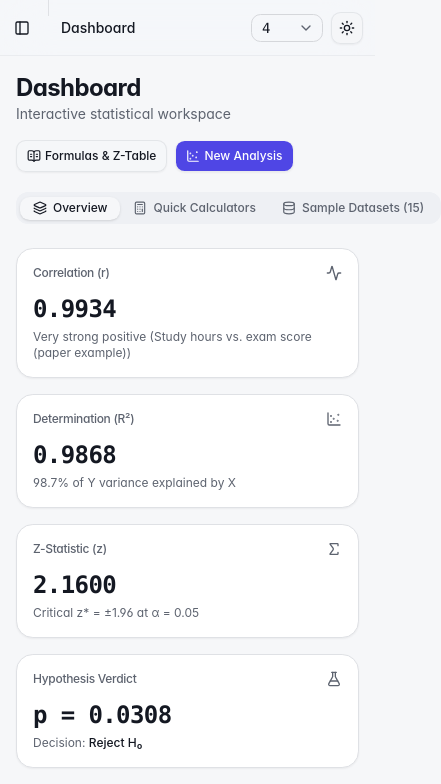
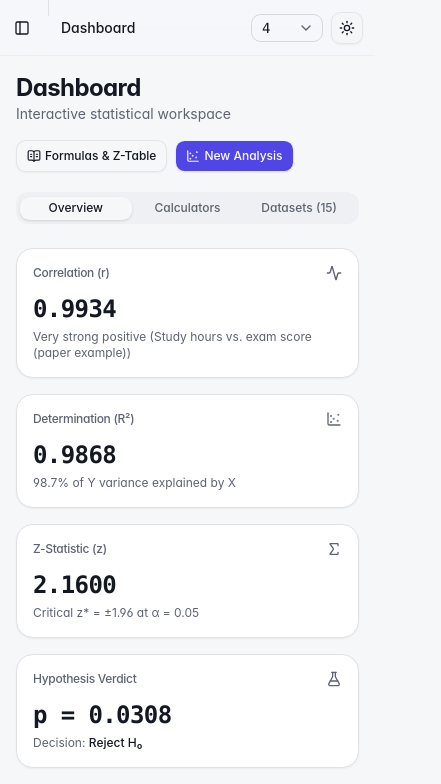
Before and after one commit to luxmoncoeur/ADVSTAT_FINALS, a Next.js app: page / in a window 390 px wide. Shown: the top 784 px of the page, 441 px wide, since content can reach past the window. Built offline with nearby package versions, Linux system fonts and the light colour scheme.

Commit message:
fix(layout): stop sideways scrolling on phones (dashboard tabs, z-test form)

```diff
--- a/src/features/dashboard/dashboard.jsx
+++ b/src/features/dashboard/dashboard.jsx
@@ -184,18 +184,20 @@ export function Dashboard() {
       {/* Main Shadcn Tabs Container */}
       <Tabs defaultValue="overview" className="space-y-4">
         <div className="flex flex-wrap items-center justify-between gap-3">
-          <TabsList className="h-9 rounded-lg bg-muted p-1">
-            <TabsTrigger value="overview" className="rounded-md px-3 text-xs">
-              <Layers className="size-3.5" aria-hidden="true" />
+          {/* Short labels without icons on phones, so the tab bar never makes the page scroll sideways. */}
+          <TabsList className="h-9 w-full max-w-full rounded-lg bg-muted p-1 sm:w-fit">
+            <TabsTrigger value="overview" className="rounded-md px-2 text-xs sm:px-3">
+              <Layers className="hidden size-3.5 sm:block" aria-hidden="true" />
               Overview
             </TabsTrigger>
-            <TabsTrigger value="calculators" className="rounded-md px-3 text-xs">
-              <Calculator className="size-3.5" aria-hidden="true" />
-              Quick Calculators
+            <TabsTrigger value="calculators" className="rounded-md px-2 text-xs sm:px-3">
+              <Calculator className="hidden size-3.5 sm:block" aria-hidden="true" />
+              <span className="hidden sm:inline">Quick </span>Calculators
             </TabsTrigger>
-            <TabsTrigger value="datasets" className="rounded-md px-3 text-xs">
-              <Database className="size-3.5" aria-hidden="true" />
-              Sample Datasets ({REGRESSION_EXAMPLES.length})
+            <TabsTrigger value="datasets" className="rounded-md px-2 text-xs sm:px-3">
+              <Database className="hidden size-3.5 sm:block" aria-hidden="true" />
+              <span className="hidden sm:inline">Sample </span>Datasets (
+              {REGRESSION_EXAMPLES.length})
             </TabsTrigger>
           </TabsList>
 
--- a/src/features/hypothesis/components/hypothesis-workspace.jsx
+++ b/src/features/hypothesis/components/hypothesis-workspace.jsx
@@ -192,7 +192,7 @@ export function HypothesisWorkspace() {
       <TestPicker value={zt.testId} onChange={zt.chooseTest} />
 
       <div className="grid items-start gap-4 xl:grid-cols-12">
-        <Reveal className="xl:col-span-5" distance={16}>
+        <Reveal className="min-w-0 xl:col-span-5" distance={16}>
           <Card className="gap-4 py-4">
             <CardHeader className="px-4">
               <CardTitle>{zt.test.title} z-test</CardTitle>
```
Also changed, not shown: 1 other file (tests, documents, lock files or other folders).
